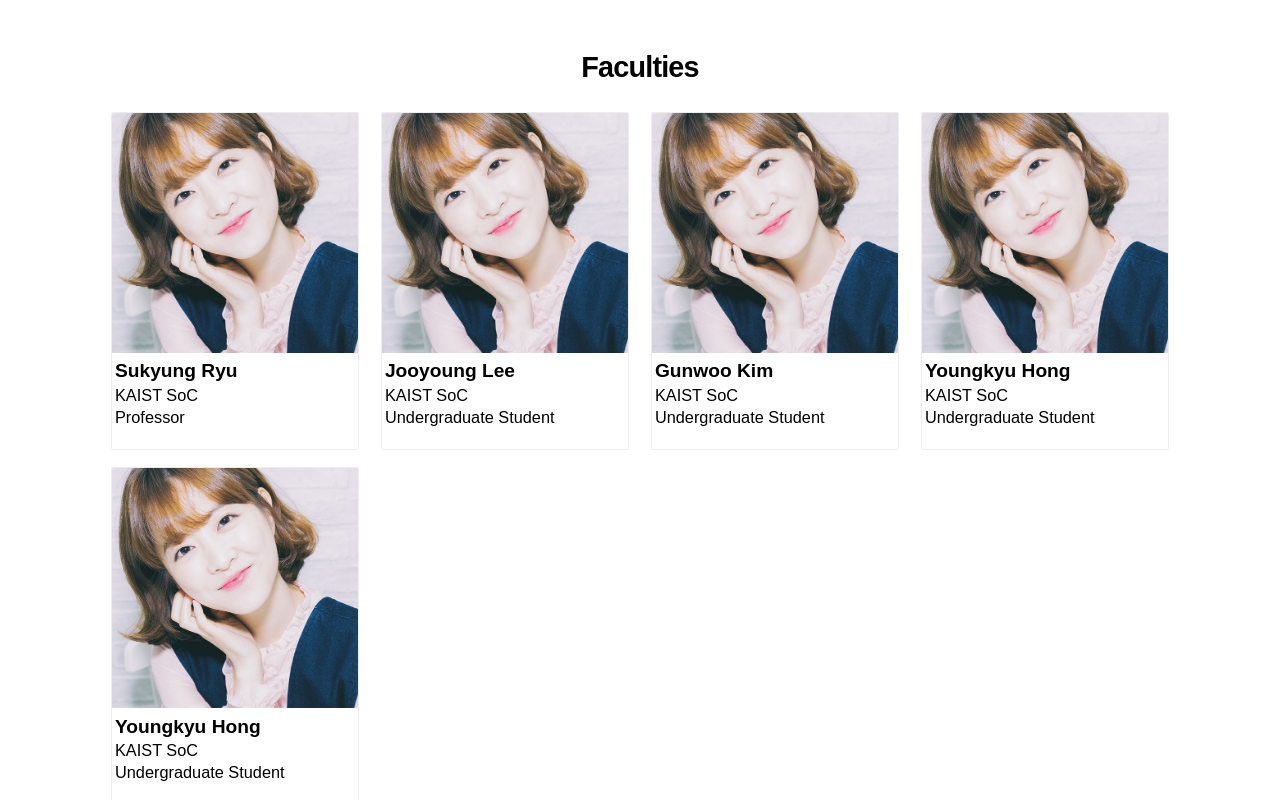
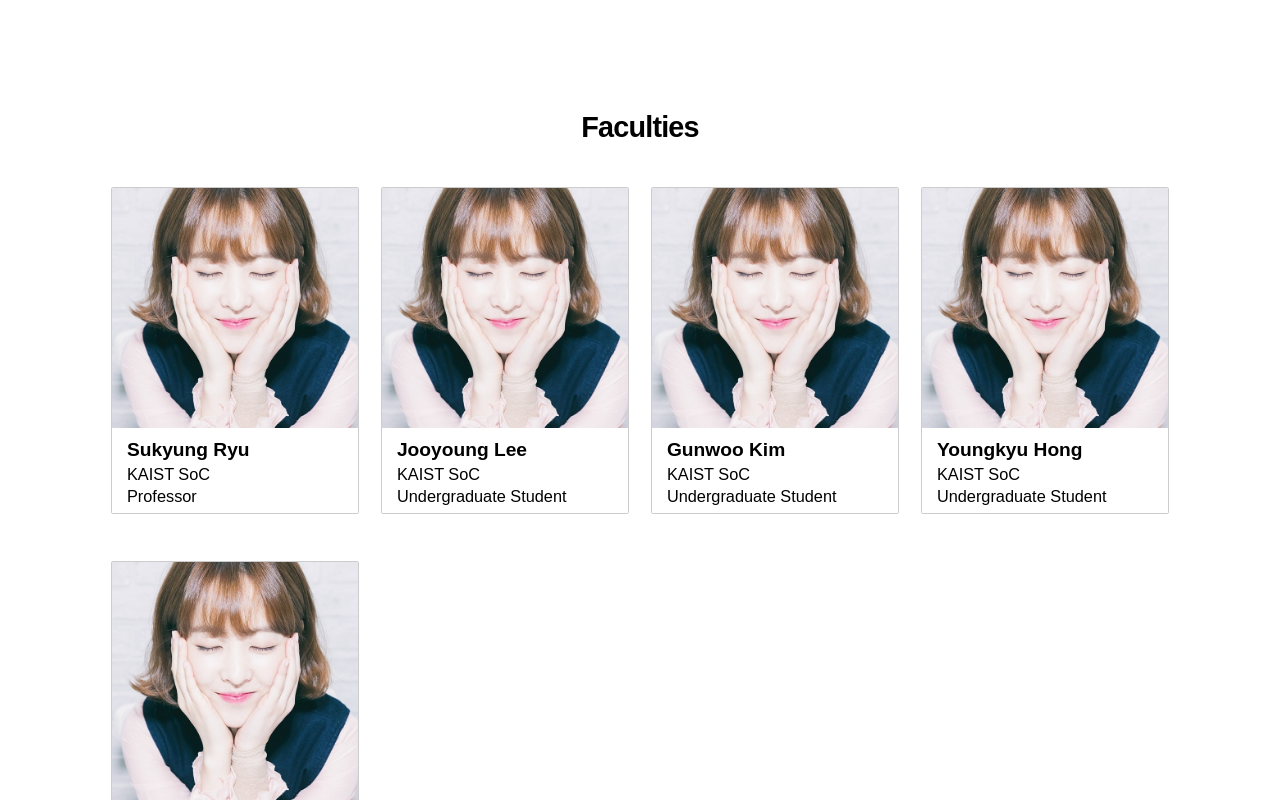
Before and after one commit to gunwooterry/inclusion-kaist, a React (Create React App) app: page /news in a window 1280 px wide. Shown: the top 800 px of the page. Built offline with nearby package versions, Linux system fonts and the light colour scheme; a web font is replaced by a local one.

Commit message:
Faculty page added. ProfileCard slightly changed. PaddingTop on each page added.

```diff
--- a/src/App.jsx
+++ b/src/App.jsx
@@ -32,11 +32,12 @@ class App extends React.Component {
   }
 
   render() {
-    const isReport = this.props.location.pathname === '/report/' || this.props.location.pathname === '/news/';
-    console.log(isReport);
+    const isReport = this.props.location.pathname === '/report/' || this.props.location.pathname === '/news/' || this.props.location.pathname === '/faculty/';
+    const isMain = this.props.location.pathname === '/' || this.props.location.pathname === '/about/' || this.props.location.pathname === '/orgs/';
+    console.log(this.props.location.pathname)
     return (
-      <div>
-        <NavBar isTop={this.state.isTop && !isReport}>
+      <div style={{paddingTop:60}}>
+        <NavBar isTop={this.state.isTop && !isReport} isMain={this.state.isTop && isMain}>
           <NavBar.Item
             text="Inclusion KAIST"
             link="/"
@@ -56,6 +57,12 @@ class App extends React.Component {
             isTop={this.state.isTop && !isReport}
           />
           <NavBar.Item
+            text="사람들"
+            link="/faculty/"
+            right
+            isTop={this.state.isTop && !isReport}
+          />
+          <NavBar.Item
             text="뉴스"
             link="/news/"
             right
@@ -63,7 +70,7 @@ class App extends React.Component {
           />
           <NavBar.Item
             text="소개"
-            link="/about/"
+            link="/"
             right
             isTop={this.state.isTop && !isReport}
           />
@@ -72,9 +79,10 @@ class App extends React.Component {
           <Route exact path="/" component={Landing} />
           <Route exact path="/report/" component={Report} />
           <Route exact path="/orgs/" component={Landing} />
+          <Route exact path="/faculty/" component={Faculty} />
           <Route exact path="/news/" component={Faculty} />
-          <Route exact path="/about/" component={Landing} />
-          <Redirect from='/' to='/' />
+          <Route exact path="/" component={Landing} />
+          <Redirect from="/" to="/" />
         </Switch>
       </div>
     );
--- a/src/components/Faculty.jsx
+++ b/src/components/Faculty.jsx
@@ -10,16 +10,18 @@ import facultyList from './../static/FacultyList';
 
 const renderFacultyList = facultyList.map((person) => {
   return (
-    <Column xs="3" sm="3" md="3" lg="3">
+    <Column xs="6" sm="4" md="4" lg="3">
       <ProfileCard name={person.name} dept={person.dept} position={person.position} imagePath={person.imagePath} />
     </Column>
   );
-})
+});
 
 const white = '#FFFFFF';
+const lightBlue = '#EBF2F8';
 
 function Faculty() {
   return (
+    <div>
       <Section backgroundColor={white}>
         <Row style={{ textAlign: 'center' }}>
           <Header text="Faculties" centered />
@@ -28,6 +30,15 @@ function Faculty() {
           {renderFacultyList}
         </Row>
       </Section>
+      <Section backgroundColor={lightBlue}>
+        <Row style={{ textAlign: 'center' }}>
+          <Header text="Special Thanks To" centered />
+        </Row>
+        <Row>
+          {renderFacultyList}
+        </Row>
+      </Section>
+    </div>
   );
 }
 
--- a/src/components/common/NavBar.jsx
+++ b/src/components/common/NavBar.jsx
@@ -4,8 +4,12 @@ import PropTypes from 'prop-types';
 import NavBarItem from './NavBarItem';
 import Row from './Row';
 
+
+const kaistBlue = '#004191';
+
 const propTypes = {
   isTop: PropTypes.bool.isRequired,
+  isMain: PropTypes.bool.isRequired,
   children: PropTypes.node,
 };
 
@@ -16,6 +20,7 @@ const defaultProps = {
 function NavBar(props) {
   const {
     isTop,
+    isMain,
     children,
   } = props;
 
@@ -24,11 +29,16 @@ function NavBar(props) {
       position: 'fixed',
       top: 0,
       width: '100%',
-      padding: '1rem 0',
+      padding: '18px 0',
     },
 
     top: {
       background: 'transparent',
+      color: '#FFF',
+    },
+
+    main: {
+      background: kaistBlue,
       color: '#FFF',
     },
 
@@ -42,7 +52,7 @@ function NavBar(props) {
   const style = Object.assign(
     {},
     styles.navBar,
-    isTop ? styles.top : styles.scrolling,
+    isTop && isMain ? styles.main : (isTop ? styles.top : styles.scrolling),
   );
 
   return (
--- a/src/components/common/ProfileCard.jsx
+++ b/src/components/common/ProfileCard.jsx
@@ -15,17 +15,16 @@ function ProfileCard(props) {
 
   const styles = {
     boxStyle: {
-      border: '0.1rem solid #ededed',
+      border: '1px solid #cccccc',
       borderRadius: '0.1rem',
-      height: '21rem', // width의 4/3 유
-      margin: 'auto',
+      margin: '15px auto',
       textAlign: 'left',
       verticalAlign: 'top',
     },
     imageStyle: {
       width: '100%',
       height: '15rem',
-      objectFit: 'cover'
+      objectFit: 'cover',
     },
     nameStyle: {
       margin: '0.2rem',
@@ -40,10 +39,10 @@ function ProfileCard(props) {
   return (
     <div style={styles.boxStyle}>
       <img style={styles.imageStyle} src={ryuImage} alt="professor" />
-      <div style={{margin: '0 auto'}} >
-      <h3 style={styles.nameStyle}>{name}</h3>
-      <p style={styles.posStyle}>{dept}</p>
-      <p style={styles.posStyle}>{position}</p>
+      <div style={{ padding: '4px 12px', margin: '0 auto' }}>
+        <h3 style={styles.nameStyle}>{name}</h3>
+        <p style={styles.posStyle}>{dept}</p>
+        <p style={styles.posStyle}>{position}</p>
       </div>
     </div>
   );
--- a/src/components/common/Section.jsx
+++ b/src/components/common/Section.jsx
@@ -24,7 +24,7 @@ function Section(props) {
       width: '100%',
       backgroundColor,
       paddingTop: '2rem',
-      paddingBottom: '2.5rem',
+      paddingBottom: '3rem',
       clear: 'both',
       margin: '0px',
     },
```
Also changed, not shown: src/static/ryu.png. Lines whose indentation alone changed are shown as unchanged.
